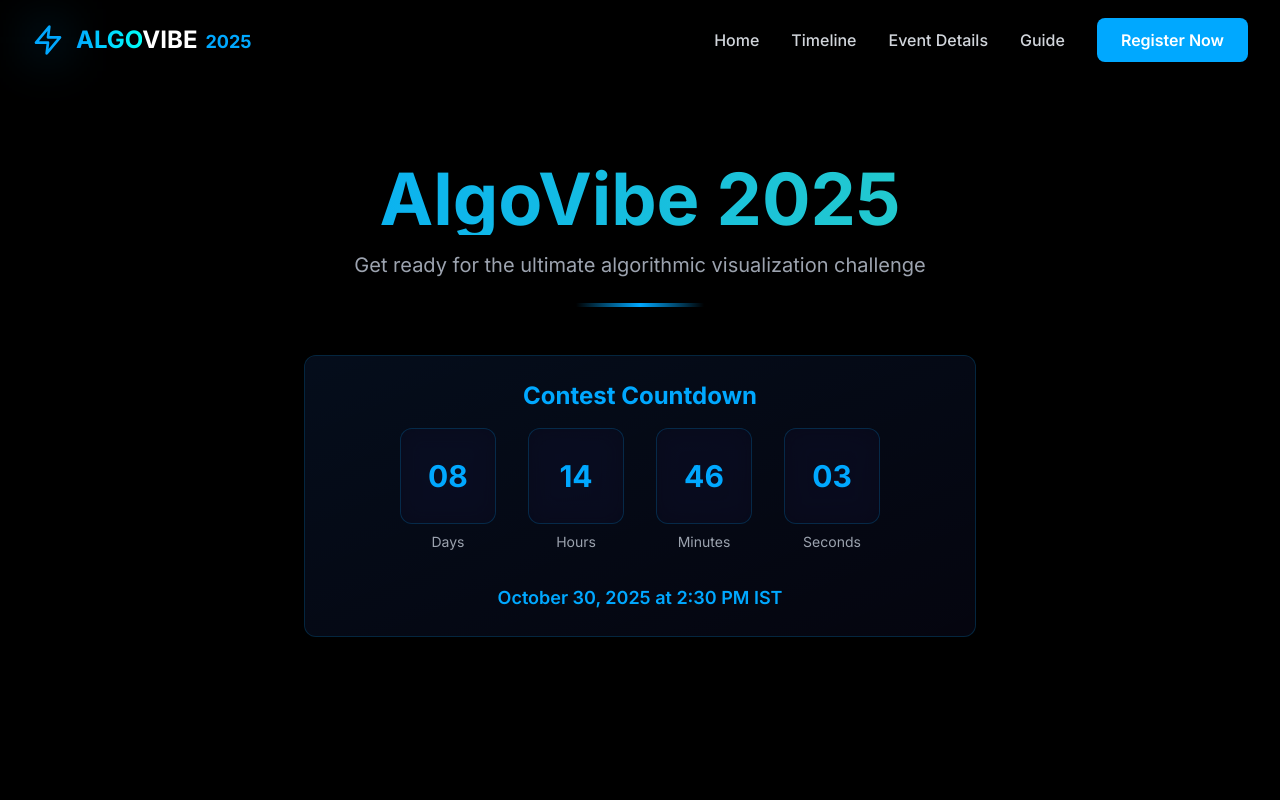
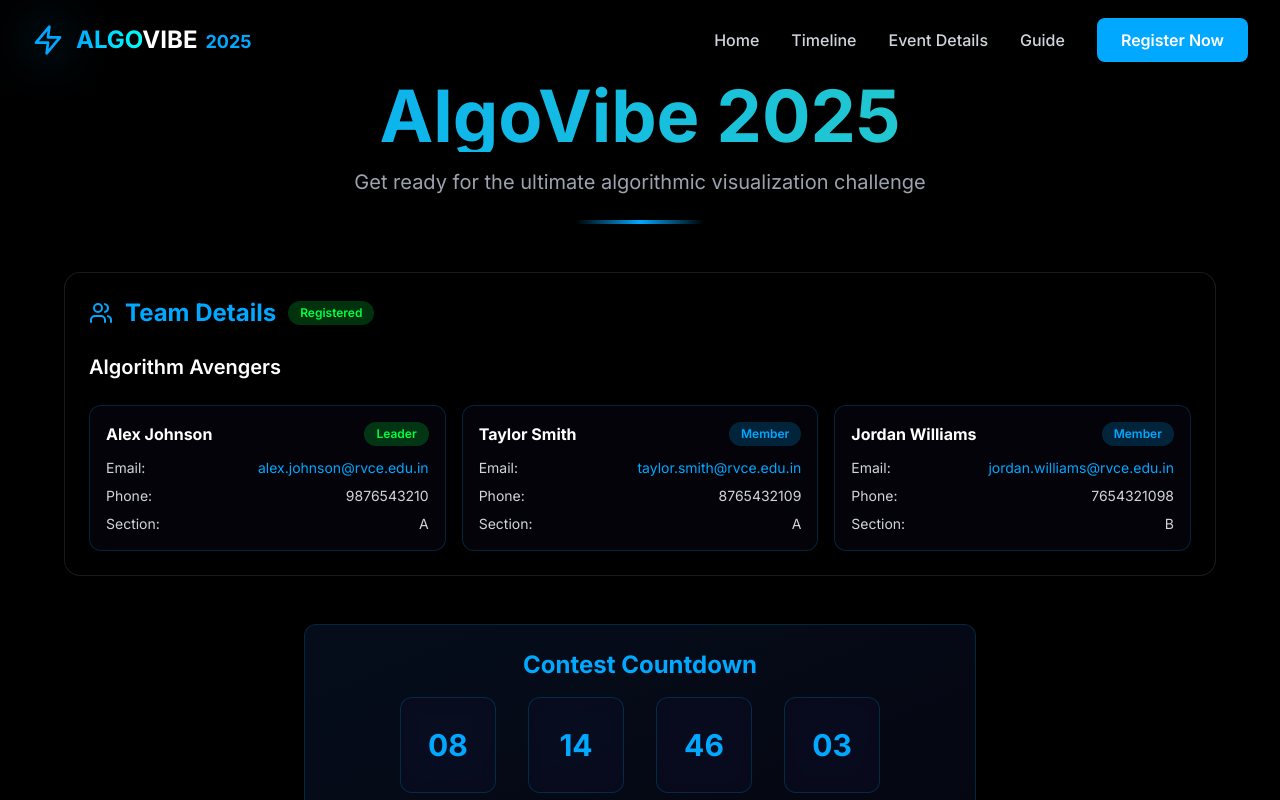
Before and after one commit to Bhavya-Chawat/AlgoVibe, a Next.js app: page /pre-contest in a window 1280 px wide. Shown: the top 800 px of the page. Built offline with nearby package versions, Linux system fonts and the light colour scheme.

Commit message:
Added team card

```diff
--- a/src/app/(dashboard)/pre-contest/page.tsx
+++ b/src/app/(dashboard)/pre-contest/page.tsx
@@ -3,8 +3,46 @@
 import Header from "@/components/layout/Header";
 import Footer from "@/components/layout/Footer";
 import PreContestCountdown from "@/components/dashboard/PreContestCountdown";
+import TeamDetailsCard from "@/components/dashboard/TeamDetailsCard";
 
 export default function Page() {
+  // Sample team data - in a real app this would come from props or API
+  const teamData = {
+    teamName: "Algorithm Avengers",
+    teamMembers: [
+      {
+        id: "1",
+        name: "Alex Johnson",
+        role: "Leader" as const,
+        email: "alex.johnson@rvce.edu.in",
+        phone: "9876543210",
+        section: "A",
+        github: "https://github.com/alexjohnson",
+        linkedin: "https://linkedin.com/in/alexjohnson"
+      },
+      {
+        id: "2",
+        name: "Taylor Smith",
+        role: "Member" as const,
+        email: "taylor.smith@rvce.edu.in",
+        phone: "8765432109",
+        section: "A",
+        github: "https://github.com/taysmith",
+        linkedin: "https://linkedin.com/in/taysmith"
+      },
+      {
+        id: "3",
+        name: "Jordan Williams",
+        role: "Member" as const,
+        email: "jordan.williams@rvce.edu.in",
+        phone: "7654321098",
+        section: "B",
+        github: "https://github.com/jorwilliams",
+        linkedin: "https://linkedin.com/in/jorwilliams"
+      }
+    ]
+  };
+
   return (
     <div className="relative min-h-screen bg-hack-black">
       {/* Content */}
@@ -12,7 +50,7 @@ export default function Page() {
         <Header />
 
         <div className="min-h-screen flex items-center justify-center px-4 py-20">
-                    <div className="w-full max-w-5xl">
+          <div className="w-full max-w-6xl">
             {/* Title Section */}
             <div className="text-center mb-12">
               <h1 className="text-5xl md:text-7xl font-bold mb-4 bg-clip-text text-transparent bg-gradient-to-r from-cyber-blue-400 to-teal-400">
@@ -22,6 +60,14 @@ export default function Page() {
                 Get ready for the ultimate algorithmic visualization challenge
               </p>
               <div className="mt-6 h-1 w-32 mx-auto bg-gradient-to-r from-transparent via-cyber-blue-400 to-transparent"></div>
+            </div>
+
+            {/* Team Details Card */}
+            <div className="mb-12">
+              <TeamDetailsCard
+                teamName={teamData.teamName}
+                teamMembers={teamData.teamMembers}
+              />
             </div>
 
             {/* Countdown Component */}
--- a/src/components/dashboard/TeamDetailsCard.tsx
+++ b/src/components/dashboard/TeamDetailsCard.tsx
@@ -1 +1,71 @@
-// Empty file
+"use client";
+
+import { Users } from 'lucide-react';
+import { Badge } from '@/components/ui/modern-ui/src/components/ui/Badge';
+
+interface TeamMember {
+  id: string;
+  name: string;
+  role: 'Leader' | 'Member';
+  email: string;
+  phone: string;
+  section?: string;
+  github?: string;
+  linkedin?: string;
+}
+
+interface TeamDetailsCardProps {
+  teamName: string;
+  teamMembers: TeamMember[];
+}
+
+const TeamDetailsCard: React.FC<TeamDetailsCardProps> = ({ teamName, teamMembers }) => {
+  return (
+    <div className="glass-panel-strong p-6 rounded-2xl">
+      <div className="flex items-center gap-3 mb-6">
+        <Users className="text-cyber-blue-400" size={24} />
+        <h2 className="text-2xl font-bold text-cyber-blue-400">Team Details</h2>
+        <Badge variant="success">Registered</Badge>
+      </div>
+
+      <div className="mb-6">
+        <h3 className="text-xl font-semibold text-white mb-2">{teamName}</h3>
+      </div>
+
+      <div className="grid grid-cols-1 md:grid-cols-2 lg:grid-cols-3 gap-4">
+        {teamMembers.map((member) => (
+          <div
+            key={member.id}
+            className="bg-hack-navy/30 backdrop-blur-sm border border-cyber-blue-400/20 rounded-xl p-4 hover:border-cyber-blue-400/50 transition-all duration-300"
+          >
+            <div className="flex justify-between items-start mb-3">
+              <h4 className="font-bold text-white">{member.name}</h4>
+              <Badge variant={member.role === 'Leader' ? 'success' : 'default'}>
+                {member.role}
+              </Badge>
+            </div>
+
+            <div className="space-y-2 text-sm text-gray-300">
+              <p className="flex justify-between">
+                <span>Email:</span>
+                <span className="text-cyber-blue-400">{member.email}</span>
+              </p>
+              <p className="flex justify-between">
+                <span>Phone:</span>
+                <span>{member.phone}</span>
+              </p>
+              {member.section && (
+                <p className="flex justify-between">
+                  <span>Section:</span>
+                  <span>{member.section}</span>
+                </p>
+              )}
+            </div>
+          </div>
+        ))}
+      </div>
+    </div>
+  );
+};
+
+export default TeamDetailsCard;
--- a/src/components/ui/modern-ui/src/components/ui/Badge.tsx
+++ b/src/components/ui/modern-ui/src/components/ui/Badge.tsx
@@ -1 +1,26 @@
-// Empty file
+import React from 'react';
+
+interface BadgeProps {
+  children: React.ReactNode;
+  className?: string;
+  variant?: 'default' | 'success' | 'warning' | 'error';
+}
+
+export const Badge: React.FC<BadgeProps> = ({
+  children,
+  className = '',
+  variant = 'default'
+}) => {
+  const variantStyles = {
+    default: 'bg-cyber-blue-400/20 text-cyber-blue-400',
+    success: 'bg-matrix-green/20 text-matrix-green',
+    warning: 'bg-warning-orange/20 text-warning-orange',
+    error: 'bg-alert-red/20 text-alert-red'
+  };
+
+  return (
+    <span className={`inline-flex items-center px-3 py-1 rounded-full text-xs font-semibold ${variantStyles[variant]} ${className}`}>
+      {children}
+    </span>
+  );
+};
```
Lines whose indentation alone changed are shown as unchanged.
